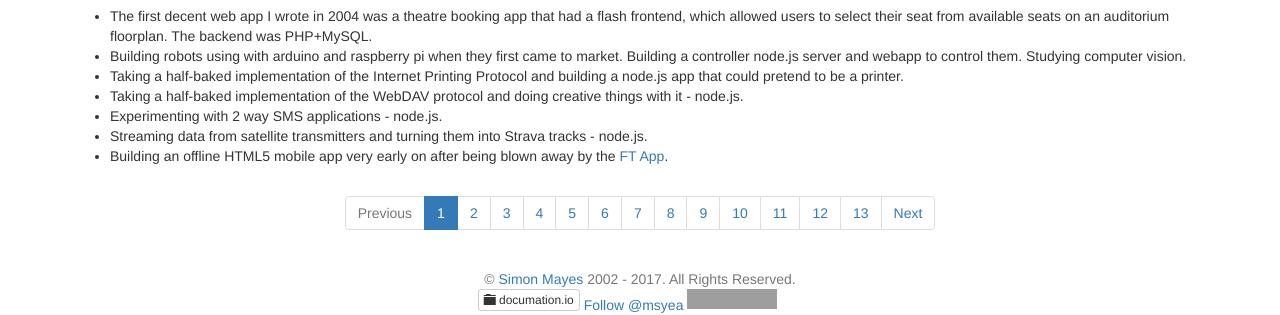
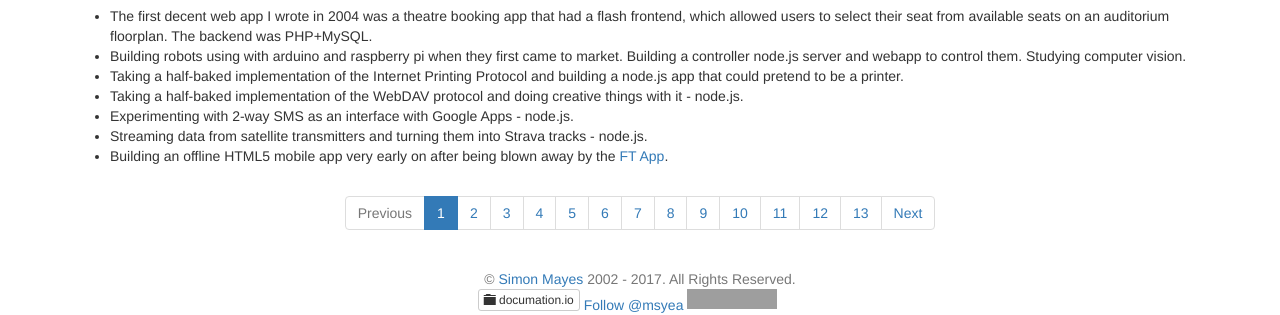
Before and after one commit to msyea/msyea.github.io, a Jekyll site: the page built from _posts/2017-02-27-available-for-work.md, in a window 1280 px wide. Shown: the part 484-799 px from the top of the page. Built offline with Jekyll 4.4.1, drawn with Linux system fonts in a browser that asks for light colours; comment, search, counter and statistics services are not loaded; grey boxes are pictures that could not be loaded.

Commit message:
Tweaking content

```diff
--- a/_posts/2017-02-27-available-for-work.md
+++ b/_posts/2017-02-27-available-for-work.md
@@ -17,6 +17,6 @@ Random accomplishments/projects that aren't a dump of keywords:
 * Building robots using with arduino and raspberry pi when they first came to market. Building a controller node.js server and webapp to control them. Studying computer vision.
 * Taking a half-baked implementation of the Internet Printing Protocol and building a node.js app that could pretend to be a printer.
 * Taking a half-baked implementation of the WebDAV protocol and doing creative things with it - node.js.
-* Experimenting with 2 way SMS applications - node.js.
+* Experimenting with 2-way SMS as an interface with Google Apps - node.js.
 * Streaming data from satellite transmitters and turning them into Strava tracks - node.js.
 * Building an offline HTML5 mobile app very early on after being blown away by the [FT App](https://app.ft.com).
```
